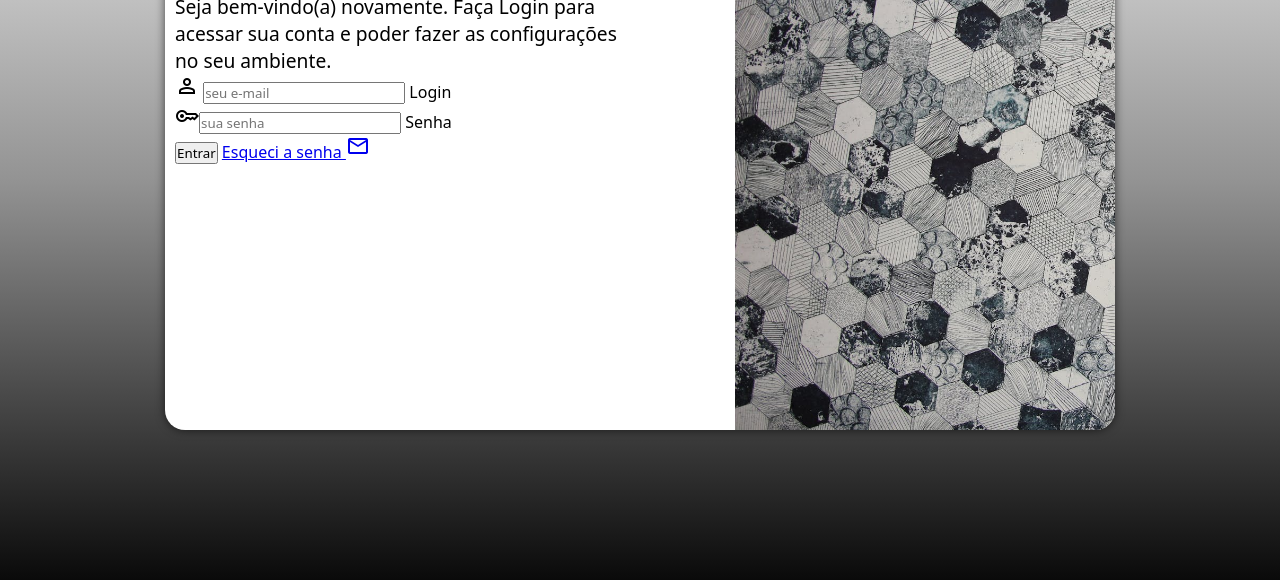
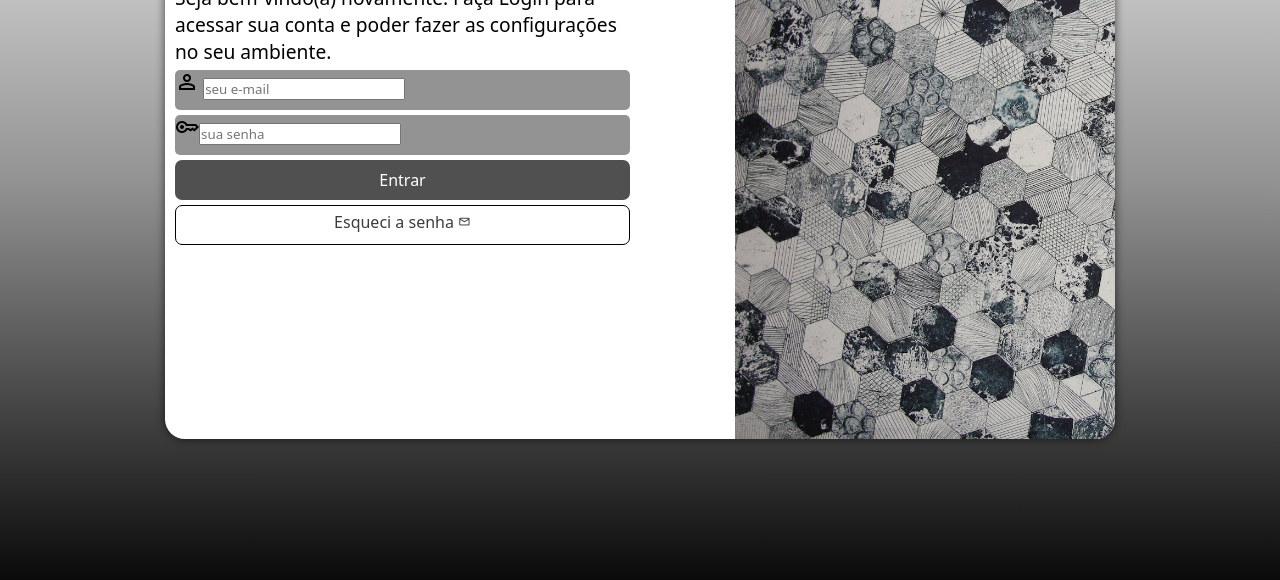
Before and after one commit to LuanBorja/projeto-login, a plain HTML site: page index.html in a window 1280 px wide. Shown: the part 220-800 px from the top of the page. Drawn offline with nearby package versions, Linux system fonts and the light colour scheme.

Commit message:
formatação do projeto

```diff
--- a/estilos/style.css
+++ b/estilos/style.css
@@ -34,7 +34,7 @@ main {
 #login {
   background-color: white;
   width: 252px;
-  height: 500px;
+  height: 518px;
   border-radius: 20px;
   position: absolute;
   top: 50%;
@@ -58,3 +58,53 @@ main {
   display: block;
   padding: 10px;
 }
+
+#campo {
+    background-color: #939393;
+    height: 40px;
+    border-radius: 5px;
+    margin: 5px 0px;
+}
+
+div#campo label {
+    display: none;
+}
+
+input[type=submit] {
+    display: block;
+    font-size: 1em;
+    width: 100%;
+    height: 40px;
+    background-color: #505050 ;
+    color: white;
+    border: none;
+    border-radius: 7px;
+    cursor:pointer;
+}
+
+input[type=submit]:hover {
+     background-color: rgb(150, 150, 150);
+}
+
+.botao{
+    display: block;
+    text-align: center;
+    font-size: 1em;
+    width: 100%;
+    height: 40px;
+    background-color: white;
+    color: rgb(60, 60, 60);
+    border: 1px solid rgb(0, 0, 0);
+    border-radius: 7px;
+    padding-top: 5px;
+    margin-top: 5px;
+    text-decoration: none;
+    }
+
+.botao:hover {
+    background-color: rgb(124, 119, 119) ;
+}
+
+.botao span {
+    font-size: 0.8em;
+}
--- a/index.html
+++ b/index.html
@@ -41,7 +41,7 @@
             </div>
             <div>
                 <input type="submit" value="Entrar">
-                <a href="esqueci.html">Esqueci a senha <span class="material-symbols-outlined">mail</span> </a>
+                <a href="esqueci.html" class="botao">Esqueci a senha <span class="material-symbols-outlined">mail</span> </a>
             </div>
           </form>
         </div>
```
